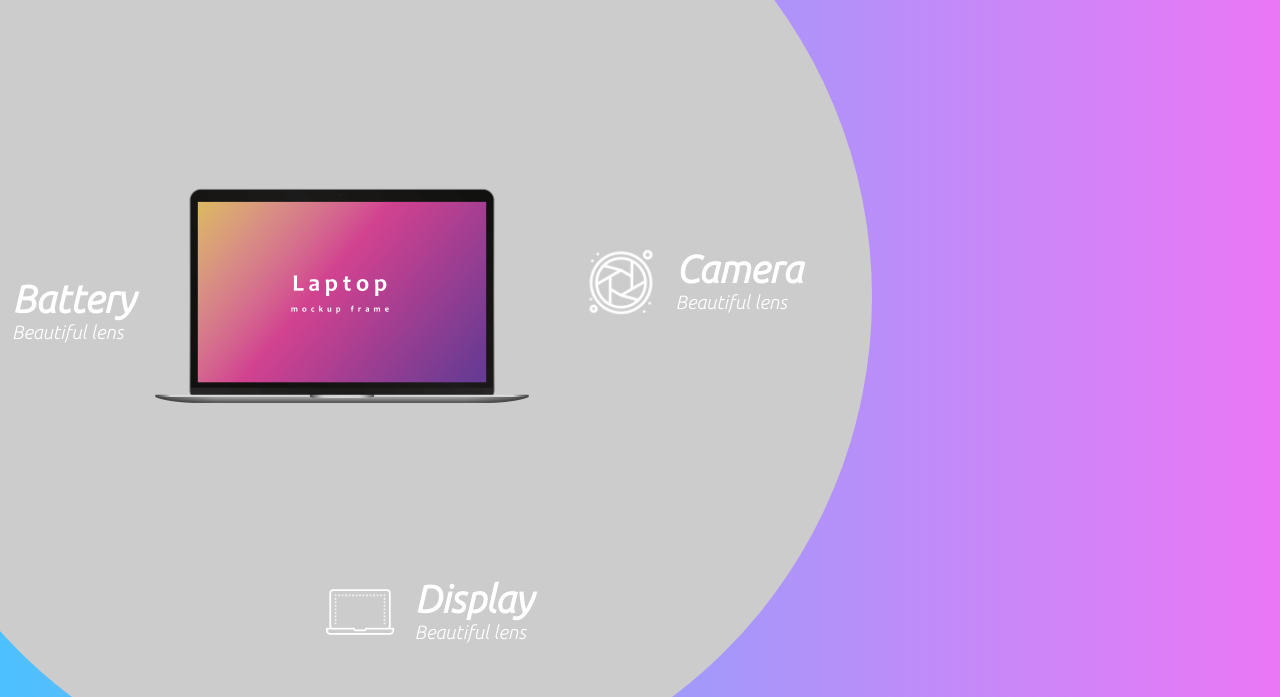
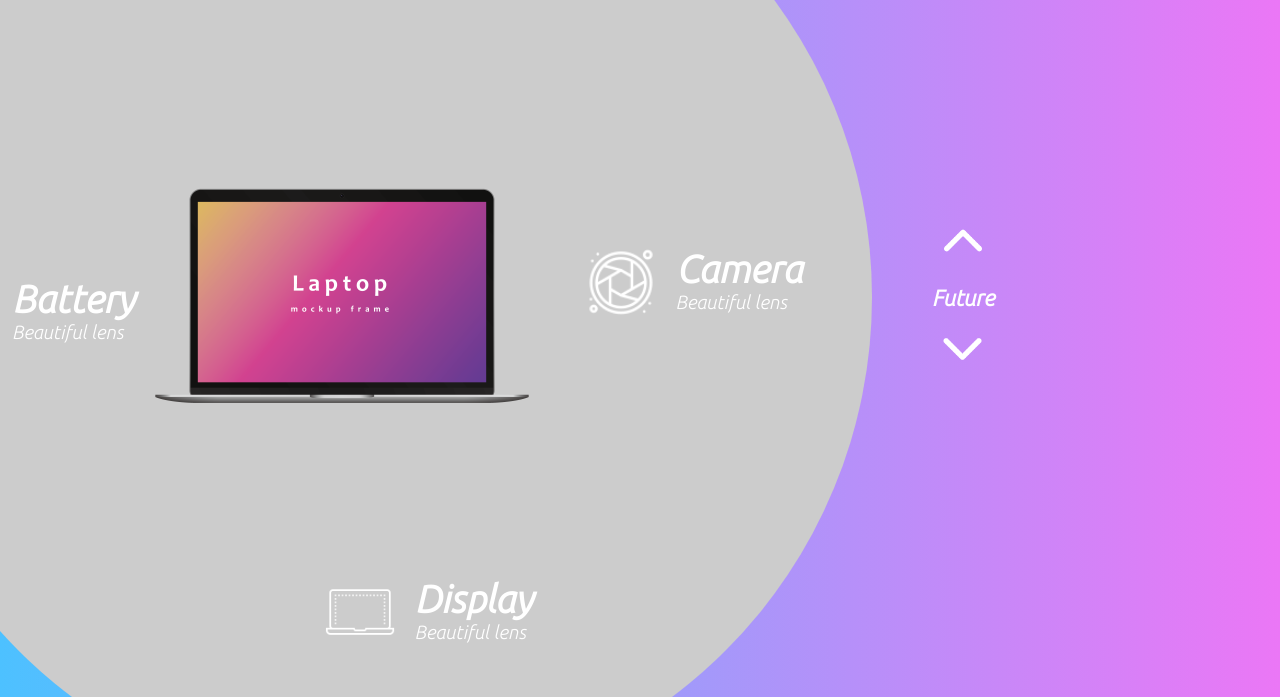
Before and after one commit to Aozora8600/js-tutorial, a plain HTML site: page index.html in a window 1280 px wide. Shown: the part 103-800 px from the top of the page. Drawn offline with Linux system fonts and the light colour scheme.

Commit message:
Finished control-sec

```diff
--- a/index.html
+++ b/index.html
@@ -61,7 +61,12 @@
                 </div>
             </div>
         </div>
-
+        <!-- control section -->
+        <div class="control">
+            <img src="./images/arrow.png" id="upBtn">
+            <h3>Future</h3>
+            <img src="./images/arrow.png" id="downBtn">
+        </div>
     </div>
 </body>
 </html>
--- a/style.css
+++ b/style.css
@@ -113,3 +113,25 @@ nav .logo-area {
     transform: translateY(-50%);
     left: 27%;
 }
+
+.control {
+    position: absolute;
+    top: 50%;
+    right: 15%;
+    transform: translateY(-50%);
+    text-align: center;
+}
+.control img {
+    width: 15%;
+}
+.control h3 {
+    color: #fff;
+    margin: 20px 0;
+}
+
+#upBtn {
+    cursor: pointer;
+}
+#downBtn {
+    transform: rotate(-180deg);
+}
```
